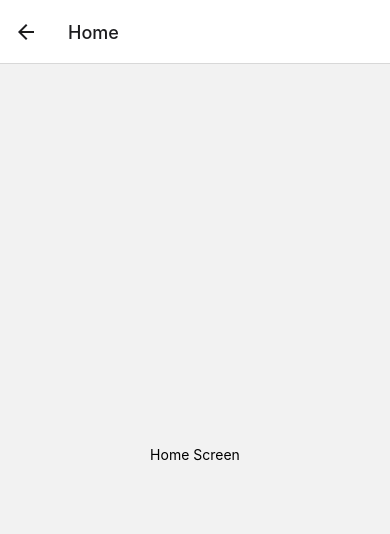
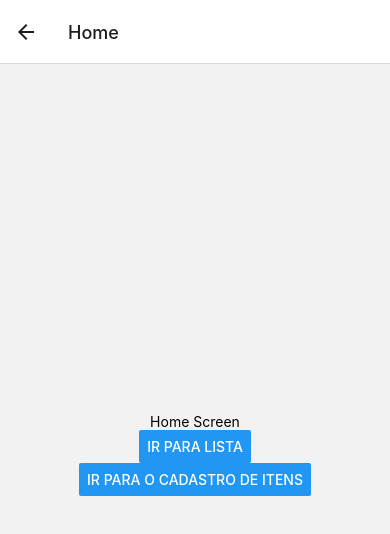
Before and after one commit to maurojuniorr/app3ano, a React Native app: screen /Home in a window 390 px wide. Shown: the top 534 px of the page. Built offline with nearby package versions, Linux system fonts and the light colour scheme.

Commit message:
Novas telas
Adicionando telas de listar cadastrar

```diff
--- a/App.js
+++ b/App.js
@@ -4,6 +4,8 @@ import { createNativeStackNavigator } from '@react-navigation/native-stack'; //
 import LoginScreen from './login/index';
 import SignupScreen from './cadastro';
 import HomeScreen from './home';
+import ListaScreen from './lista';
+import CadastroScreen from './cadastroItem';
 
 const Stack = createNativeStackNavigator();
 
@@ -16,6 +18,10 @@ export default function App() {
 				<Stack.Screen name='Login' component={LoginScreen} />
 
 				<Stack.Screen name='Signup' component={SignupScreen} />
+
+				<Stack.Screen name='Lista' component={ListaScreen} />
+
+				<Stack.Screen name='CadastroScreen' component={CadastroScreen} />
 			</Stack.Navigator>
 		</NavigationContainer>
 	);
--- /dev/null
+++ b/cadastroItem/index.js
@@ -0,0 +1,9 @@
+import { StyleSheet, Button, Text, View } from 'react-native';
+
+export default function CadastroScreen({ navigation }) {
+	return (
+		<View style={{ flex: 1, alignItems: 'center', justifyContent: 'center' }}>
+			<Text>Cadastro Screen</Text>
+		</View>
+	);
+}
--- a/home/index.js
+++ b/home/index.js
@@ -1,9 +1,18 @@
 import { StyleSheet, Button, Text, View } from 'react-native';
+import ListaScreen from '../lista';
 
 export default function HomeScreen({ navigation }) {
 	return (
 		<View style={{ flex: 1, alignItems: 'center', justifyContent: 'center' }}>
 			<Text>Home Screen</Text>
+			<Button
+				title='Ir para lista'
+				onPress={() => navigation.navigate('Lista')}
+			/>
+			<Button
+				title='Ir para o cadastro de itens'
+				onPress={() => navigation.navigate('CadastroScreen')}
+			/>
 		</View>
 	);
 }
--- /dev/null
+++ b/lista/index.js
@@ -0,0 +1,9 @@
+import { StyleSheet, Button, Text, View } from 'react-native';
+
+export default function ListaScreen({ navigation }) {
+	return (
+		<View style={{ flex: 1, alignItems: 'center', justifyContent: 'center' }}>
+			<Text>Lista Screen</Text>
+		</View>
+	);
+}
```
